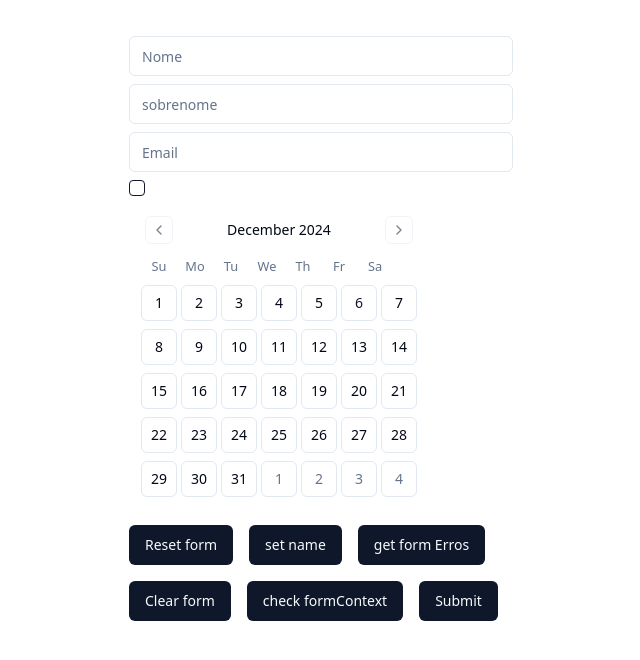
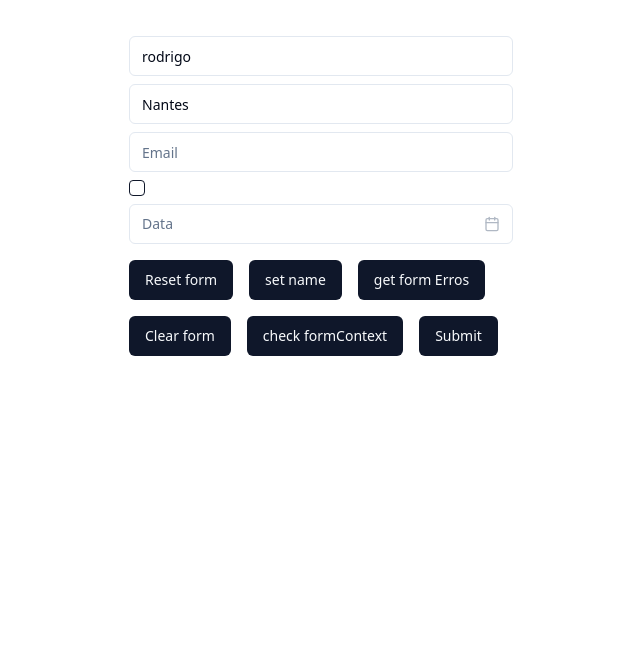
Before and after one commit to rodrigosnantes/frac-ui, a React (Vite) app: page / in a window 1280 px wide. Shown: the top 660 px of the page, without its empty margins (319-959 px from the left). Built offline with nearby package versions, Linux system fonts and the light colour scheme.

Commit message:
create new input Calendar

```diff
--- a/src/App.jsx
+++ b/src/App.jsx
@@ -1,7 +1,7 @@
 import { Input } from '@/components/ui/input';
 import { Button } from '@/components/ui/button';
 import { Checkbox } from '@/components/ui/checkbox';
-import { FormCalendar } from '@/components/ui/calendar';
+import { InputCalendar } from '@/components/ui/calendar';
 
 import { Form, useGlobalFormContext, useFormState } from '@/components/ui/form';
 import { useCallback } from 'react';
@@ -13,9 +13,9 @@ export default function App() {
 
   return (
     <Form
-      validationMode="onChange"
+      validationMode="all"
       onSubmit={handleSubmit}
-      // defaultValues={{ name: 'rodrigo', sobrenome: 'Nantes' }}
+      defaultValues={{ name: 'rodrigo', sobrenome: 'Nantes' }}
     >
       <FormContent />
     </Form>
@@ -71,11 +71,21 @@ function FormContent() {
 
           <Checkbox name="gender" />
 
-          <FormCalendar
+          <InputCalendar
+            name="date"
+            triggerSettings={{ placeholder: 'Data' }}
+            calendarSettings={{
+              mode: 'single',
+              name: 'date',
+              rules: { required: 'Campo Obrigatório' },
+            }}
+          />
+
+          {/* <FormCalendar
             name="date"
             rules={{ required: 'A data é obrigatória.' }}
             className="my-custom-class"
-          />
+          /> */}
         </div>
 
         <div className="flex gap-4 flex-wrap mt-4">
--- a/src/components/ui/calendar.tsx
+++ b/src/components/ui/calendar.tsx
@@ -3,10 +3,18 @@ import { ChevronLeft, ChevronRight } from 'lucide-react';
 import { DayPicker } from 'react-day-picker';
 
 import { cn } from '@/lib/utils';
-import { buttonVariants } from '@/components/ui/button';
-import { Controller, RegisterOptions } from 'react-hook-form';
+import { buttonVariants, Button } from '@/components/ui/button';
+import { Controller } from 'react-hook-form';
 
 import { Label } from '@/components/ui/label';
+import { CalendarIcon } from 'lucide-react';
+
+import {
+  PopoverModel,
+  PopoverTrigger,
+  PopoverContent,
+} from '@/components/ui/popover';
+import { useGlobalFormContext, useWatch } from './form';
 
 /**
  * {@link https://ui.shadcn.com/docs/components/calendar}.
@@ -94,10 +102,77 @@ const FormCalendar: React.FC<FormCalendarProps> = ({ ...props }) => {
   );
 };
 
+const InputCalendar: React.FC<InputCalendarProps> = ({
+  triggerSettings,
+  calendarSettings,
+}: {
+  triggerSettings: any;
+  calendarSettings: FormCalendarProps;
+}) => {
+  const fieldValue = useWatch({ name: calendarSettings.name });
+  const { getFieldErrors, register } = useGlobalFormContext();
+  const error = getFieldErrors()?.[calendarSettings.name]?.message;
+
+
+  return (
+    <React.Fragment>
+
+      <input
+        value={fieldValue}
+        {...register(calendarSettings.name, calendarSettings.rules)}
+        className="hidden"
+      />
+
+      <PopoverModel>
+        <PopoverTrigger>
+          <Button
+            type="button"
+            variant="outline"
+            className={cn(
+              'w-full font-normal px-3 py-2 hover:bg-slate-100',
+              !fieldValue && 'text-muted-foreground'
+            )}
+          >
+            {fieldValue ? (
+              fieldValue?.toLocaleDateString()
+            ) : (
+              <span>{triggerSettings?.placeholder}</span>
+            )}
+            <CalendarIcon className="ml-auto h-4 w-4 opacity-50" />
+          </Button>
+        </PopoverTrigger>
+
+        <PopoverContent
+          className="w-auto p-0"
+          align="start"
+        >
+          {/* <FormCalendar {...{ ...calendarSettings, rules: undefined }} /> */}
+          <FormCalendar {...calendarSettings} />
+        </PopoverContent>
+
+      </PopoverModel>
+
+      {error && <Label className="text-error text-xs">{error}</Label>}
+    </React.Fragment>
+  );
+};
+
+interface InputCalendarProps {
+  triggerSettings: {
+    placeholder?: string;
+    className?: string;
+  };
+  calendarSettings: {
+    name: string;
+    rules?: object;
+    className?: string;
+  };
+}
+
 interface FormCalendarProps {
   rules?: object;
   className?: string;
   [key: string]: any;
 }
 
-export { Calendar, FormCalendar };
+export { Calendar, FormCalendar, InputCalendar };
--- a/src/components/ui/form.tsx
+++ b/src/components/ui/form.tsx
@@ -10,13 +10,6 @@ import {
   UseFormReturn,
   Path,
 } from 'react-hook-form';
-
-type FormProps<T extends FieldValues> = {
-  onSubmit: SubmitHandler<T>;
-  defaultValues?: DefaultValues<T>;
-  children: ReactNode;
-  validationMode: Mode;
-};
 
 const Form = <T extends FieldValues>({
   onSubmit,
@@ -37,17 +30,14 @@ const Form = <T extends FieldValues>({
 
   const getFieldErrors = (): Record<string, any> => methods.formState.errors;
 
-  const extendedMethods: UseFormReturn<T> & {
-    clearForm: () => void;
-    getFieldErrors: () => Record<string, any>;
-  } = {
+  const extendedMethods = {
     ...methods,
     clearForm,
     getFieldErrors,
   };
 
   return (
-    <FormProvider {...extendedMethods}>
+    <FormProvider {...(extendedMethods as any)}>
       <form onSubmit={methods.handleSubmit(onSubmit)}>{children}</form>
     </FormProvider>
   );
@@ -58,7 +48,17 @@ const useGlobalFormContext = <T extends FieldValues>() => {
   if (!context) {
     throw new Error('useGlobalFormContext must be used within a FormProvider');
   }
-  return context;
+
+  const { getFieldErrors, clearForm } = context as typeof context & {
+    getFieldErrors: () => Record<string, any>;
+    clearForm: () => void;
+  };
+
+  return {
+    ...context,
+    getFieldErrors,
+    clearForm,
+  };
 };
 
 const useWatch = <T extends FieldValues>({ name }: { name: Path<T> }) => {
@@ -71,4 +71,11 @@ const useFormState = <T extends FieldValues>() => {
   return formState;
 };
 
+type FormProps<T extends FieldValues> = {
+  onSubmit: SubmitHandler<T>;
+  defaultValues?: DefaultValues<T>;
+  children: ReactNode;
+  validationMode: Mode;
+};
+
 export { Form, useGlobalFormContext, useWatch, useFormState };
--- a/src/components/ui/popover.tsx
+++ b/src/components/ui/popover.tsx
@@ -10,6 +10,8 @@ import { cn } from '@/lib/utils';
 const PopoverModel = PopoverPrimitive.Root;
 
 const PopoverTrigger = PopoverPrimitive.Trigger;
+
+const PopoverPortal = PopoverPrimitive.Portal;
 
 const PopoverContent = React.forwardRef<
   React.ElementRef<typeof PopoverPrimitive.Content>,
@@ -46,4 +48,4 @@ type PopoverProps = {
   elementTrigger: React.ReactNode; // Elemento que dispara o popover
 };
 
-export { Popover, PopoverModel, PopoverTrigger, PopoverContent };
+export { Popover, PopoverModel, PopoverTrigger, PopoverContent, PopoverPortal };
```
Also changed, not shown: 1 other file (tests, documents, lock files or other folders).
